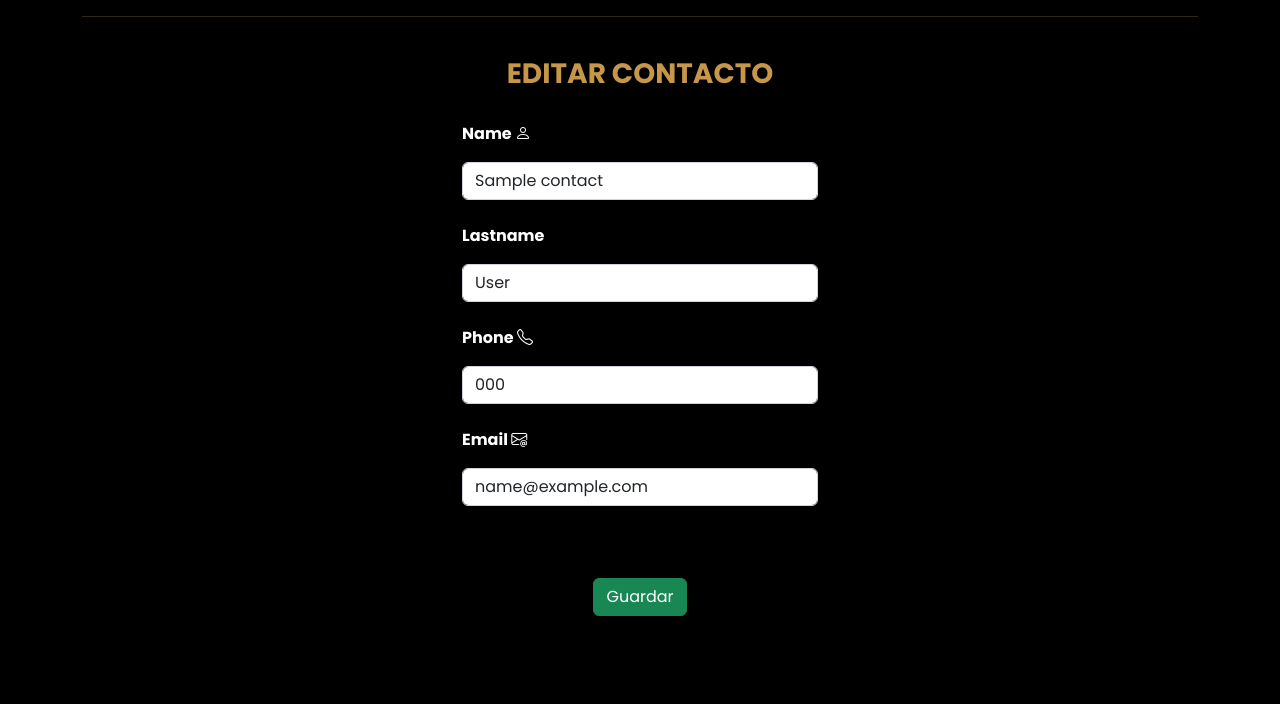
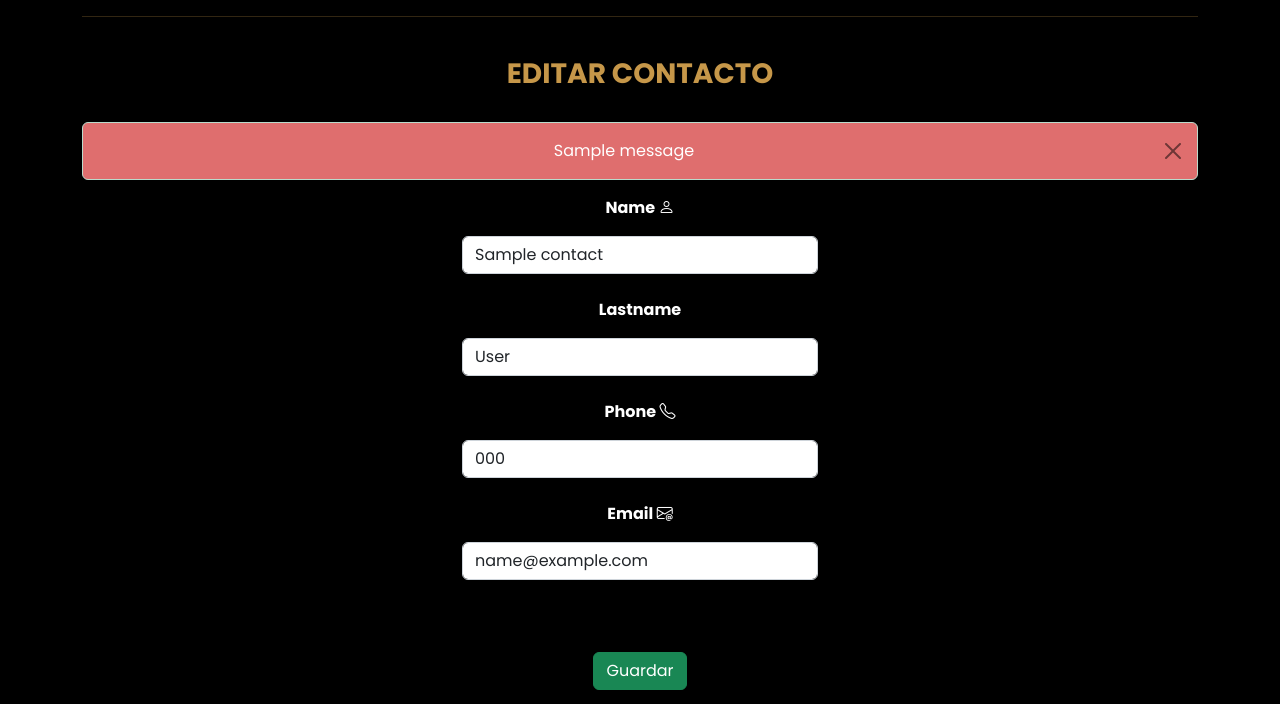
Before and after one commit to HamiltonLopez/agenda_digital, a Django app: page /edit/1 in a window 1280 px wide. Shown: the part 96-800 px from the top of the page. Run offline with Django 4.2, Linux system fonts and the light colour scheme; tables that the repository leaves empty hold one stand-in row (values such as "Sample post"); one stand-in notice (Sample message) is shown.

Commit message:
se agregan algunas excepciones

```diff
--- /dev/null
+++ b/myapp/exception.py
@@ -0,0 +1,4 @@
+class InvalidEmailException(Exception):
+    def __init__(self, message="La dirección de correo no es válida. Debe contener '@gmail.com'."):
+        self.message = message
+        super().__init__(self.message)
--- a/myapp/models.py
+++ b/myapp/models.py
@@ -1,9 +1,13 @@
 from django.db import models
 
+class Person(models.Model):
+    name = models.CharField(max_length=30)
+    lastname = models.CharField(max_length=30)
+    class Meta:
+        abstract = True
+
 # Create your models here.
-class Contact(models.Model):
+class Contact(Person):
     id = models.AutoField(primary_key=True)
-    name = models.CharField(max_length=100)
-    lastname = models.CharField(max_length=100)
     phone = models.CharField(max_length=100)
     email = models.CharField(max_length=100)
--- a/myapp/templates/contacts/update.html
+++ b/myapp/templates/contacts/update.html
@@ -11,25 +11,39 @@
     font-weight: bold;
     color: #ffffff;
   }
+  #alert {
+    background-color: #f57979e9; /* Rojo */
+    color: #fff; /* Texto blanco */
+  }
+
 </style>
 <br>
 <h3 class="text-center">EDITAR CONTACTO</h3>
 <br>
+<div class="col-md-12 text-center">
+  {% if messages %}
+  {% for message in messages %}
+  <div class="alert {{ message.tags }} alert-dismissible fade show" role="alert" id="alert">
+      {{ message }}
+      <button type="button" class="btn-close" data-bs-dismiss="alert" aria-label="Close"></button>
+  </div>
+  {% endfor %}
+  {% endif %}
 <form action="" method="post" enctype="multipart/form-data">
   {% csrf_token %}
   {%for campo in formulario %}
   <div class="row align-items-center justify-content-center">
     <div class="form-outline col-4  ">
       {% if forloop.counter == 1 %}
-      <div class="form-label"><label class="form-label" for="nombre">{{ campo.label }} <i class="bi bi-person"></i></label></div>
+      <div class="form-label"><label class="form-label" for="{{ campo.name }}">{{ campo.label }} <i class="bi bi-person"></i></label></div>
       {% elif forloop.counter == 2 %}
-      <div class="form-label"><label class="form-label" for="nombre">{{ campo.label }} </label></div>
+      <div class="form-label"><label class="form-label" for="{{ campo.name }}">{{ campo.label }} </label></div>
       {% elif forloop.counter == 3 %}
-      <div class="form-label"><label class="form-label" for="nombre">{{ campo.label }} <i class="bi bi-telephone"></i></label></div>
+      <div class="form-label"><label class="form-label" for="{{ campo.name }}">{{ campo.label }} <i class="bi bi-telephone"></i></label></div>
       {% elif forloop.counter == 4 %}
-      <div class="form-label"><label class="form-label" for="nombre">{{ campo.label }} <i class="bi bi-envelope-at"></i></label></div>
+      <div class="form-label"><label class="form-label" for="{{ campo.name }}">{{ campo.label }} <i class="bi bi-envelope-at"></i></label></div>
       {% endif %}
-   <input class="form-control" type="{{ campo.field.widget.input_type }}" id="nombre" name="{{ campo.name }}" placeholder="{{ campo.label }} " value="{{ campo.value | default:'' }}" required><br>
+   <input class="form-control" type="{{ campo.field.widget.input_type }}" id="{{ campo.name }}" name="{{ campo.name }}" placeholder="{{ campo.label }} " value="{{ campo.value | default:'' }}" required><br>
    </div>
   </div>
   <div class="col-12 help-text">{{ campo.errors }}</div>
--- a/myapp/views.py
+++ b/myapp/views.py
@@ -4,6 +4,7 @@ from .models import Contact
 from .form import ContactForm
 from django.contrib import messages
 from django.db.models import Q
+from django.urls import reverse
 # Create your views here.
 
 
@@ -25,9 +26,19 @@ def addContact(request):
     formulario = ContactForm(request.POST or None,request.FILES or
     None)
     if formulario.is_valid():
-        formulario.save()
-        messages.success(request,  "¡ El contacto fue creado correctamente !")
-        return redirect('lista')
+        numero = request.POST.get('phone', '')
+        try:
+            numero_entero = int(numero)
+            resultado = f"El número ingresado es {numero_entero}"
+            formulario.save()
+            messages.success(request,  "¡ El contacto fue creado correctamente !")
+            return redirect('lista')
+        except ValueError:
+            messages.success(request,  "¡ Debe ingresar un número válido !")
+            return redirect('agregar')
+
+
+
     return render(request,'contacts/add.html',{'formulario':formulario})
 
 
@@ -35,9 +46,16 @@ def editContact(request,id):
     contact = Contact.objects.get(id=id)
     formulario = ContactForm(request.POST or None,request.FILES or None ,instance=contact)
     if formulario.is_valid() and request.method == 'POST':
-        formulario.save()
-        messages.success(request, "¡ El contacto fue ha actualizado correctamente !")
-        return redirect('lista')
+        numero = request.POST.get('phone','')
+        print(numero)
+        try:
+            numero_entero = int(numero)
+            formulario.save()
+            messages.success(request, "¡ El contacto fue ha actualizado correctamente !")
+            return redirect('lista')
+        except ValueError:
+            messages.success(request,  "¡ Debe ingresar un número válido !")
+            return redirect(reverse('editar', args=[id]))
     return render(request,'contacts/update.html',{'formulario':formulario})
 
 def deleteContact(request,id):
--- a/mysite/settings.py
+++ b/mysite/settings.py
@@ -88,9 +88,8 @@ DATABASES = {
         'ENGINE': 'django.db.backends.mysql',
         'NAME': 'contacto',
         'USER': 'root',
-        'PASSWORD': '1092454262',
-        'PORT': '3306',
-
+        'PASSWORD': '',
+        'PORT': '3307'
     }
 }
 
```
Also changed, not shown: myapp/templates/contacts/add.html (+14 -0 lines), myapp/migrations/0003_alter_contact_lastname_alter_contact_name.py (added).
